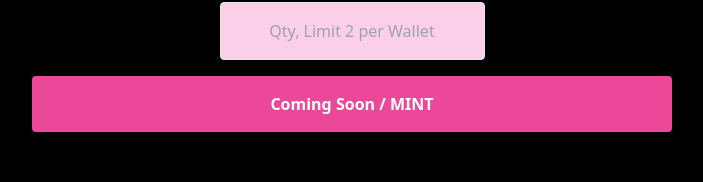
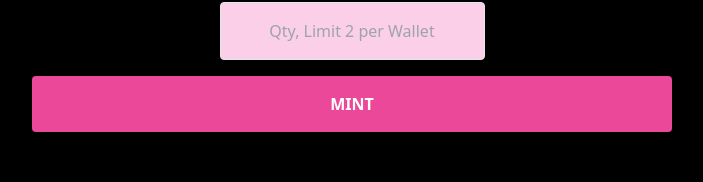
Before and after one commit to crypto-hash-token/Website, a Next.js app: page /mintpass in a window 1280 px wide. Shown: the part 921-1103 px from the top of the page, without its empty margins (288-991 px from the left). Built offline with nearby package versions, Linux system fonts and the light colour scheme.

Commit message:
Update mintpass.js

```diff
--- a/pages/mintpass.js
+++ b/pages/mintpass.js
@@ -92,7 +92,7 @@ export default function MintPass () {
       <div className="flex justify-center bg-black">
         <div className="w-1/2 flex flex-col pb-12">
           <button onClick={mint} className="font-bold mt-4 bg-pink-500 text-white rounded p-4 shadow-lg">
-            Coming Soon / MINT
+            MINT
           </button>
         </div>
       </div>
```
